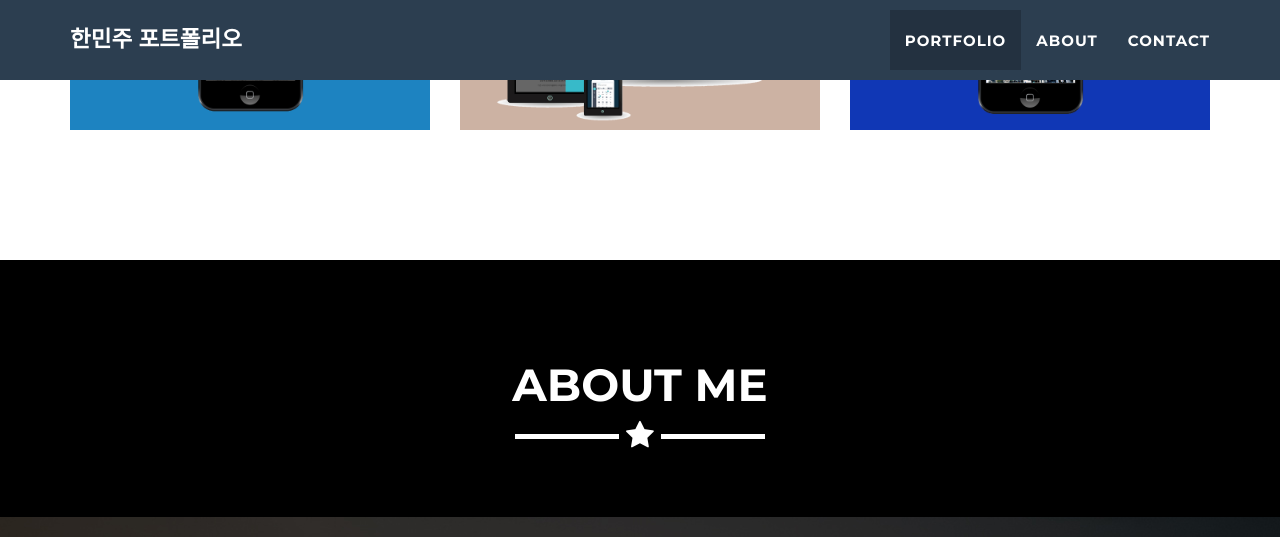
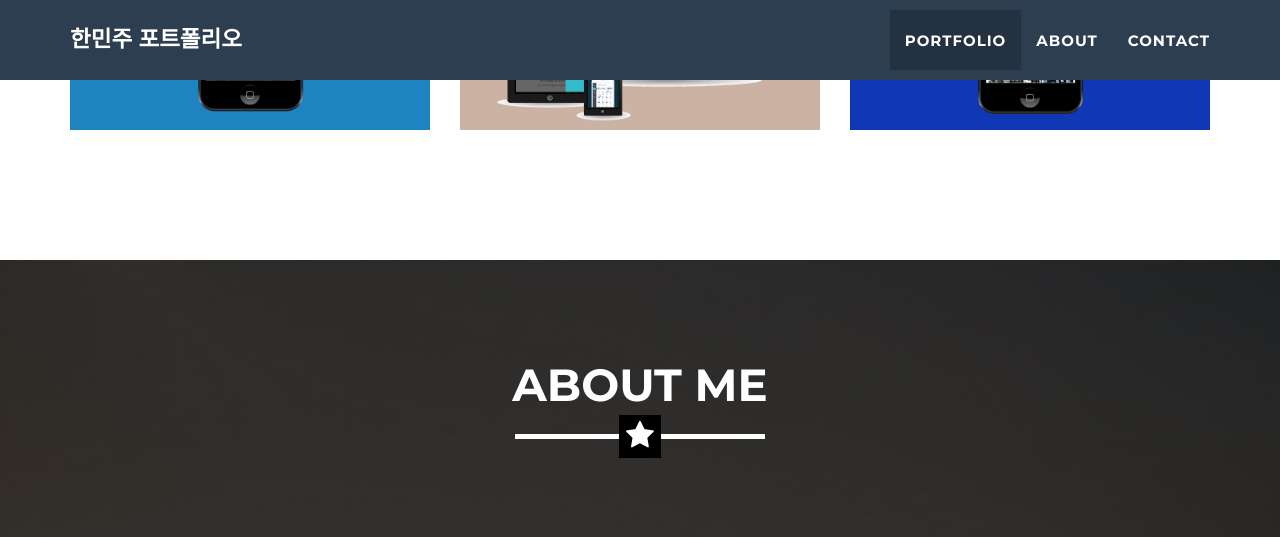
Before and after one commit to hanminju/web-portfolio, a Jekyll site: the page built from index.html, in a window 1280 px wide and 1400 px high, scrolled down 1405 px. Shown: the top 537 px of the window. Built offline with Jekyll 4.4.1, drawn with Linux system fonts in a browser that asks for light colours.

Commit message:
Update main.css

```diff
--- a/_includes/css/main.css
+++ b/_includes/css/main.css
@@ -184,7 +184,8 @@ section h2 {
 section.success {
     color: #fff;
 /*    background: #{{ site.color.primary }}; */
-	background: url('/web-portfolio/img/about/about_bg.jpg')no-repeat 50% 50% #000000
+	background: url('/web-portfolio/img/about/about_bg.jpg')no-repeat 50% 50% #000000;
+	background-size: cover;
 }
 
 @media(max-width:767px) {
```
